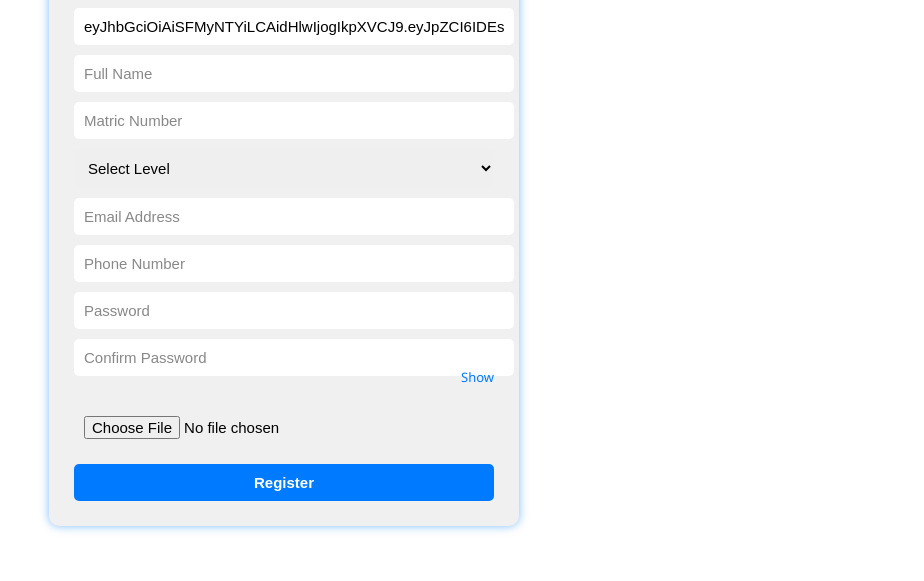
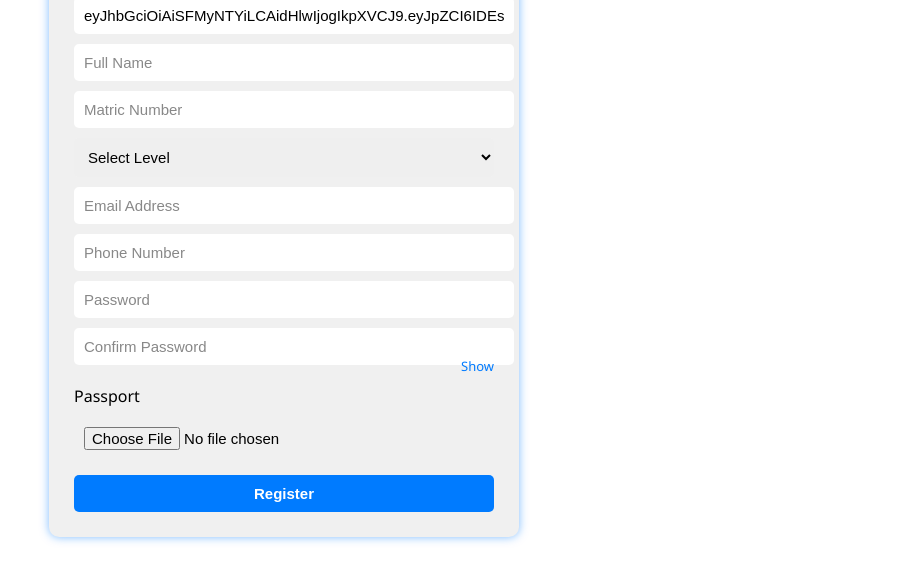
Before and after one commit to Popoeson/Cbt-system-, a website: page student-register.html in a window 1280 px wide. Shown: the part 197-778 px from the top of the page, without its empty margins (356-1280 px from the left). Drawn offline with Linux system fonts and the light colour scheme; sample sign-in values are in the browser's storage.

Commit message:
Update student-register.html

```diff
--- a/student-register.html
+++ b/student-register.html
@@ -144,6 +144,9 @@
     <input type="password" id="confirmPassword" placeholder="Confirm Password" required />
     <span class="toggle-password" onclick="togglePassword(this)">Show</span>
 
+    <label>
+      Passport
+    </label>
     <input type="file" id="passport" accept="image/*" placeholder="Passport" required />
 
     <button type="submit" id="registerBtn">Register</button>
```
